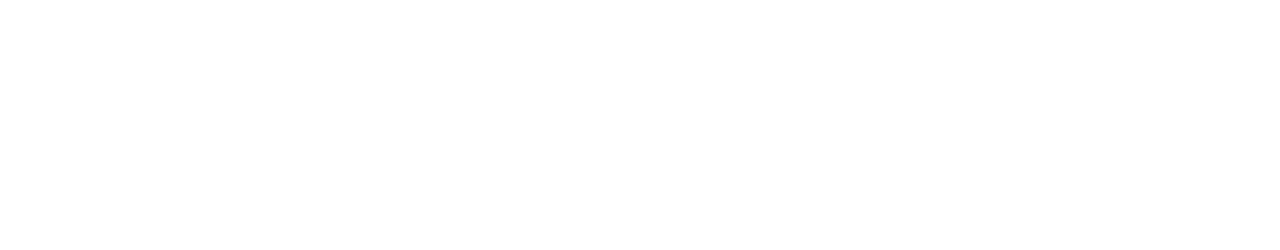
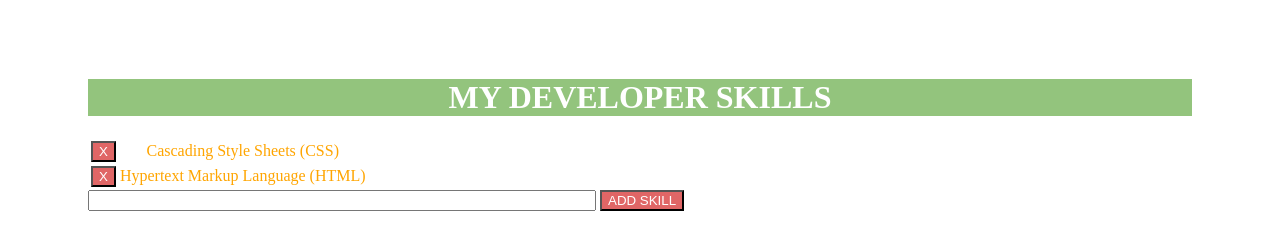
Before and after one commit to jfernnn/my-dev-skills-jquery, a plain HTML site: page index.html in a window 1280 px wide. Drawn offline with nearby package versions, Linux system fonts and the light colour scheme.

Commit message:
Much of the styling looks good

```diff
--- a/css/main.css
+++ b/css/main.css
@@ -0,0 +1,6 @@
+body {
+    display: grid;
+    width: 50pvh;
+    height: 30pvh;
+    padding: 50px 80px 0 80px;
+}
--- a/index.html
+++ b/index.html
@@ -13,5 +13,24 @@
 </head>
 <body>
 
+    <div class="contai">
+        <h1 class="jumbotron">MY DEVELOPER SKILLS</h1>
+        <table id="skills" class="table">
+            <tbody>
+                <tr>
+                    <td><button class="btn-danger">X</button></td>
+                    <td>Cascading Style Sheets (CSS)</td>
+                </tr>
+                <tr>
+                    <td><button class="btn-danger">X</button></td>
+                    <td>Hypertext Markup Language (HTML)</td>
+                </tr>
+            </tbody>
+        </table>
+        <bar>
+            <input type="text" id="myInput">
+            <button class="addSkill">ADD SKILL</button>
+        </bar>
+    </div>
 </body>
 </html>
--- a/js/main.js
+++ b/js/main.js
@@ -0,0 +1,25 @@
+$('h1').css('text-align', 'center');
+$('h1').css('background-color', '#93C47D');
+$('h1').css('color', 'white');
+
+$('tbody').css('text-align', 'center');
+
+$('tr').css('grid-template-columns', '1fr 8fr');
+
+$('button').css('background-color', '#E06666');
+$('button').css('color', 'white');
+
+$('td').css('color', 'orange');
+
+
+$('input').css('width', '500px');
+
+
+$('.btn-danger').on('click', function(e) {
+    $(this).closest('tr').remove();
+});
+
+$(`.addSkill`).on('click', function(e) {
+    const num = $("myText").val();
+    console.log(num);
+});
```
